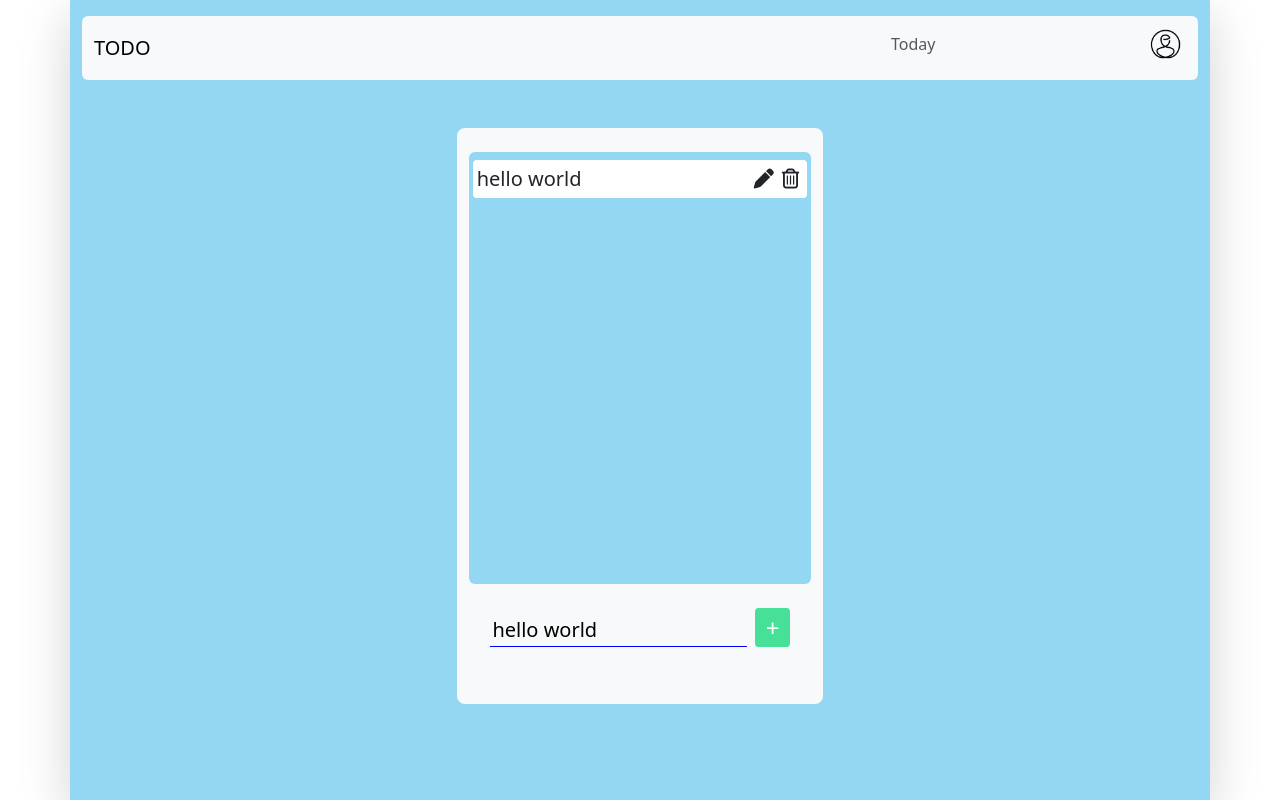
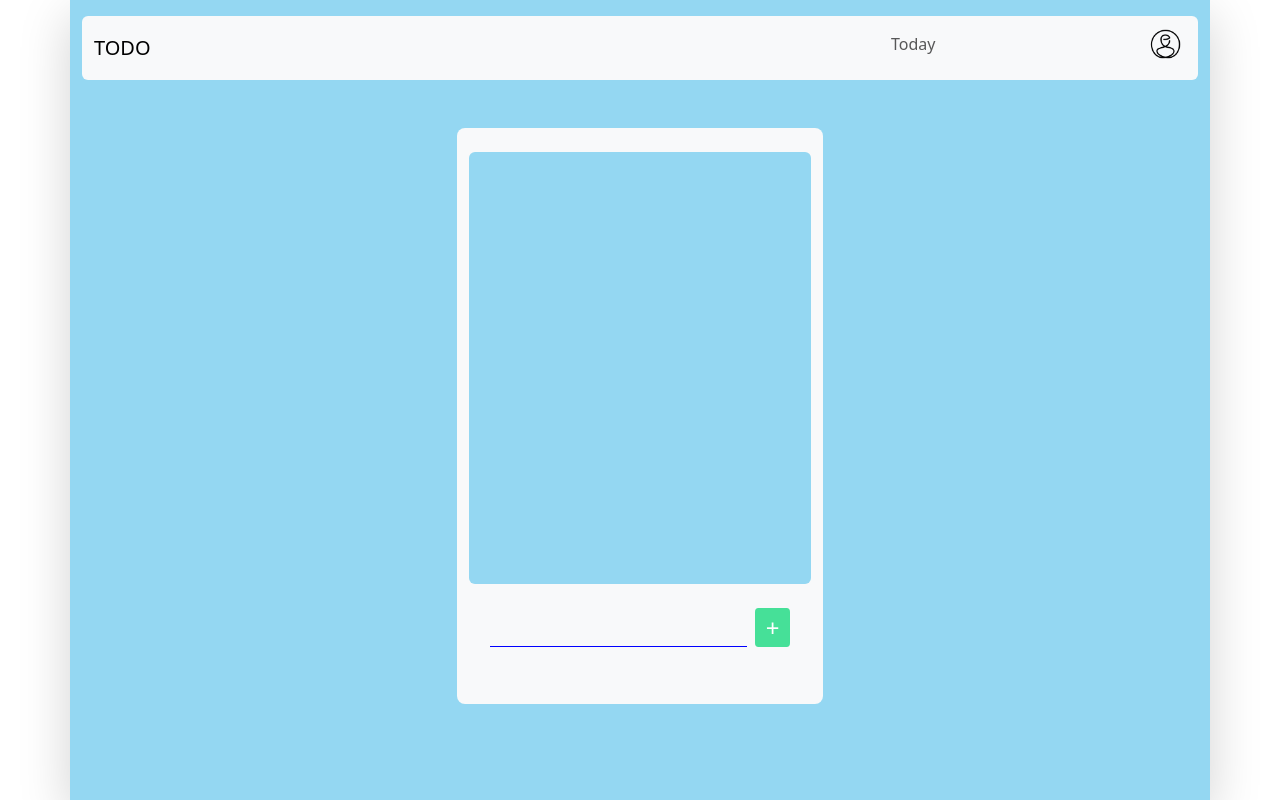
Before and after one commit to who-0/todo-fullstack, a React (Create React App) app: page / in a window 1280 px wide. Built offline with nearby package versions, Linux system fonts and the light colour scheme.

Commit message:
list action set up

```diff
--- a/src/components/todo/Todo.component.jsx
+++ b/src/components/todo/Todo.component.jsx
@@ -1,16 +1,28 @@
+import { useState } from "react";
 import TodoInput from "./TodoInput.component";
 import TodoLists from "./TodoLists.component";
 
 const Todo = () => {
+  const [inputValue, setInputValue] = useState("");
+  const [lists, setLists] = useState([]);
+  const [listId, setListId] = useState(0);
+  const formHandler = (e) => {
+    e.preventDefault();
+    const newList = [...lists, { id: setListId(listId + 1), list: inputValue }];
+    setInputValue("");
+    setLists(newList);
+  };
   return (
     <div className="row justify-content-center mt-5 h-75 mx-sm-2 m-0">
       <div className="col-lg-4 col-md-8 col-sm  bg-light text-start rounded-3 ">
         <div className="lists_container_cs h-75 bg-primary w-100 my-4 rounded-2">
-          <ul className="m-0 p-1">
-            <TodoLists />
-          </ul>
+          <TodoLists lists={lists} />
         </div>
-        <TodoInput />
+        <TodoInput
+          inputValue={inputValue}
+          setInputValue={setInputValue}
+          formHandler={formHandler}
+        />
       </div>
     </div>
   );
--- a/src/components/todo/TodoInput.component.jsx
+++ b/src/components/todo/TodoInput.component.jsx
@@ -1,12 +1,17 @@
-const TodoInput = () => {
+const TodoInput = ({ inputValue, setInputValue, formHandler }) => {
   return (
     <div className="text-center">
-      <input
-        type="text"
-        value={"hello world"}
-        className="w-75 me-2 fs-5 input_cs"
-      />
-      <button className="fs-4 input-button_cs">+</button>
+      <form onSubmit={formHandler}>
+        <input
+          type="text"
+          value={inputValue}
+          className="w-75 me-2 fs-5 input_cs"
+          onChange={(e) => {
+            setInputValue(e.target.value);
+          }}
+        />
+        <button className="fs-4 input-button_cs">+</button>
+      </form>
     </div>
   );
 };
--- a/src/components/todo/TodoLists.component.jsx
+++ b/src/components/todo/TodoLists.component.jsx
@@ -1,12 +1,19 @@
-const TodoLists = () => {
+const TodoLists = ({ lists }) => {
   return (
-    <li className="list_cs bg-white my-1 h-50 rounded-1 p-1 fs-5">
-      hello world
-      <div className="d-inline float-end  pe-1">
-        <i className="fa-solid fa-pen"></i>
-        <i class="fa-regular fa-trash-can ms-2"></i>
-      </div>
-    </li>
+    <ul className="m-0 p-1">
+      {lists.map((list) => (
+        <li
+          className="list_cs bg-white my-1 h-50 rounded-1 p-1 fs-5"
+          key={list.id}
+        >
+          {list.list}
+          <div className="d-inline float-end  pe-1">
+            <i className="fa-solid fa-pen"></i>
+            <i className="fa-regular fa-trash-can ms-2"></i>
+          </div>
+        </li>
+      ))}
+    </ul>
   );
 };
 
```
